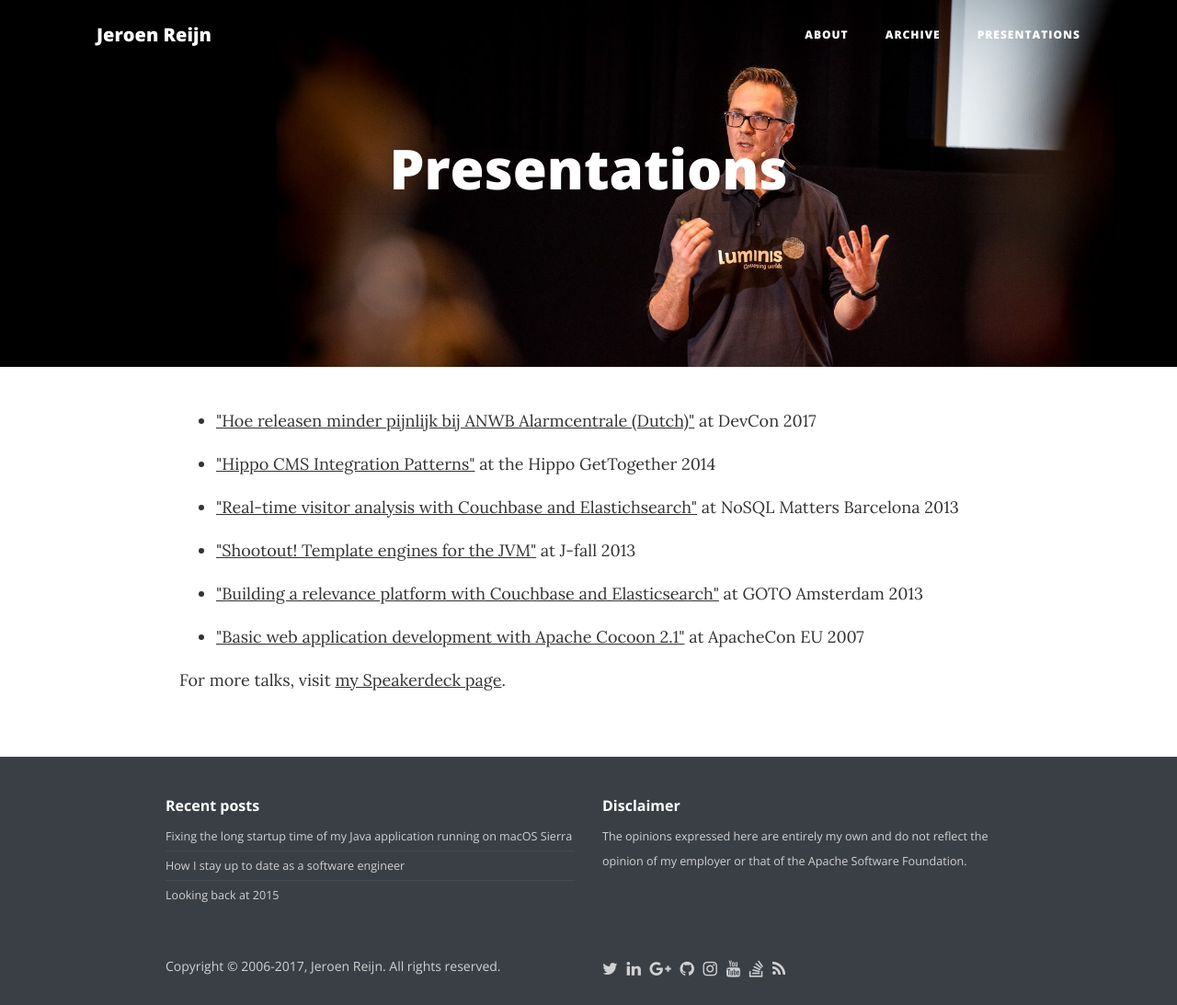
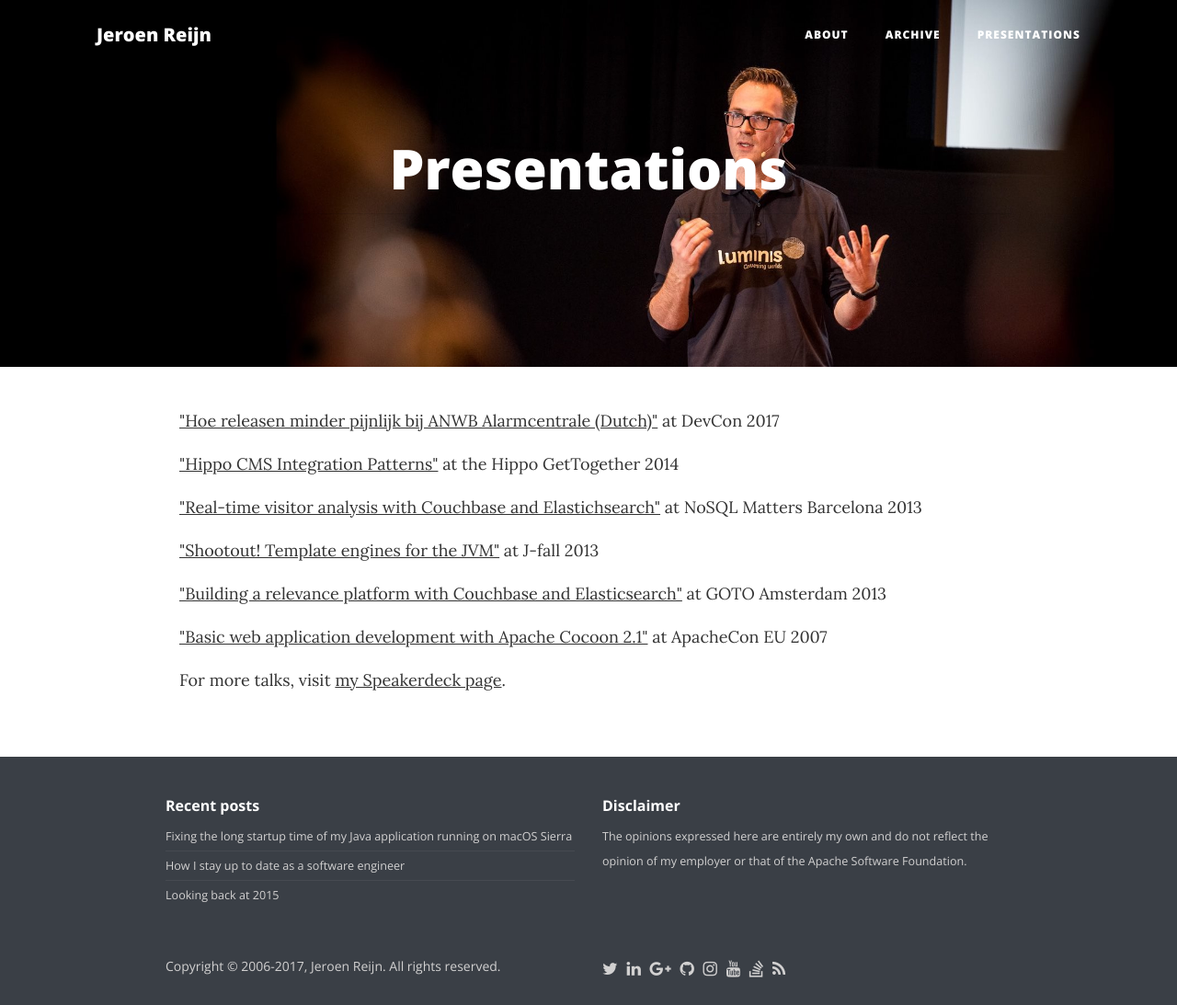
Before and after one commit to jreijn/jreijn.github.com, a Jekyll site: the page built from presentations.html, in a window 1280 px wide. Shown: the whole page at 92% size. Built offline with Jekyll 4.4.1, drawn with Linux system fonts in a browser that asks for light colours; comment, search, counter and statistics services are not loaded.

Commit message:
Change style for lists

```diff
--- a/presentations.html
+++ b/presentations.html
@@ -5,8 +5,7 @@ header-img: /img/presentations2-bg.jpg
 ---
 
 <div class="container">
-    <p>
-    <ul>
+    <ul class="list-unstyled">
         <li><p><a href="//www.slideshare.net/jreijn/hoe-releasen-minder-pijnlijk-werd-bij-de-anwb-alarmcentrale-79301666" title="Hoe releasen minder pijnlijk bij ANWB Alarmcentrale" target="_blank">"Hoe releasen minder pijnlijk bij ANWB Alarmcentrale (Dutch)"</a> at DevCon 2017</p></li>
         <li><p><a href="//www.slideshare.net/jreijn/hippo-cms-integration-patterns" title="Hippo CMS Integration Patterns" target="_blank">"Hippo CMS Integration Patterns"</a> at the Hippo GetTogether 2014</p></li>
         <li><p><a href="//www.slideshare.net/jreijn/nosql13-bcnhippocouchbaseesfinal" title="Real-time visitor analysis with Couchbase and Elastichsearch" target="_blank">"Real-time visitor analysis with Couchbase and Elastichsearch"</a> at NoSQL Matters Barcelona 2013</p></li>
```
